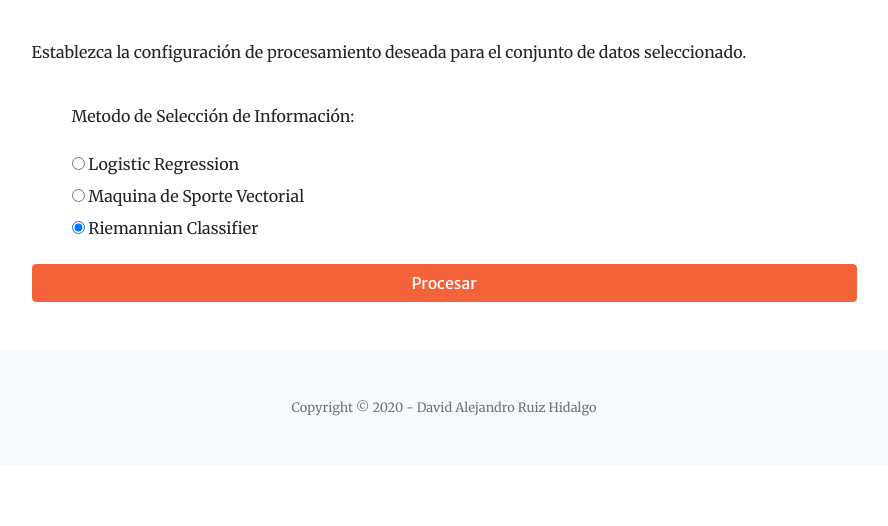
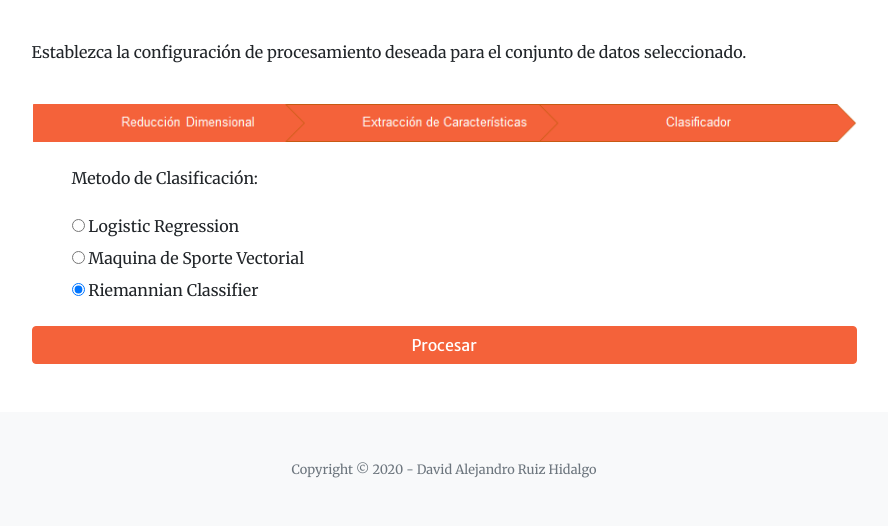
Before and after one commit to davidruizhidalgo/webRemoteSensing, a Django app: page /processing/updateCls/1/ in a window 1280 px wide. Shown: the part 72-598 px from the top of the page, without its empty margins (196-1084 px from the left). Run offline with Django 3.2, Linux system fonts and the light colour scheme; data comes from the database, SQL or seed files in the repository; both versions use the stored data as it was after the commit; parts of the project's set-up code (start-up, migrations or seed data) failed here and were passed over; some libraries are stand-ins or nearby versions.

Commit message:
Formulary front end updated

```diff
--- a/appRemoteSensing/processing/templates/processing/dataset_update_form.html
+++ b/appRemoteSensing/processing/templates/processing/dataset_update_form.html
@@ -8,6 +8,10 @@
       <div class="row mt-3 mb-5">
         <div class="col-md-9 mx-auto">
                 <p align="justify">Establezca la configuración de procesamiento deseada para el conjunto de datos seleccionado.</p>
+            </br>
+            <div>
+            <img src="{% static 'processing/img/frm1.png' %}" style = "height:50%; width:100%" class="center">
+             </div>
             </br>
             <form action="" method="post" >{% csrf_token %}
                     <div style="display: none">  {{ form.as_p}} </div>
--- a/appRemoteSensing/processing/templates/processing/dataset_update_formCL.html
+++ b/appRemoteSensing/processing/templates/processing/dataset_update_formCL.html
@@ -9,11 +9,15 @@
         <div class="col-md-9 mx-auto">
                 <p align="justify">Establezca la configuración de procesamiento deseada para el conjunto de datos seleccionado.</p>
             </br>
+            <div >
+              <img src="{% static 'processing/img/frm3.png' %}" style = "height:50%; width:100%" class="center">
+               </div>
+          </br>
             <form action="" method="post" >{% csrf_token %}
                     <div style="display: none">  {{ form.as_p}} </div>
 
                 <ul style= "list-style-type: none;">
-                    <p><label>Metodo de Selección de Información:</label></p>
+                    <p><label>Metodo de Clasificación:</label></p>
                     {% for radio in form.classifier %}
                     <li>
                         {{ radio.tag }}
@@ -22,9 +26,13 @@
                     {% endfor %}
                 </ul>
 
-
-                 <div class="text-center">
-              <input type="submit" class="btn btn-primary btn-block" value="Procesar" />
+                <div class="text-center">
+                  <input id="button" name="button" type="submit" class="btn btn-primary btn-block" value="Procesar" />
+                  <script type="text/javascript">
+                    document.getElementById('button').onclick = function() {
+                      alert("Por favor espere a que la pagina genere los resultados ");
+                    }
+                  </script>
             </div>
           </form>
         </div>
--- a/appRemoteSensing/processing/templates/processing/dataset_update_formFE.html
+++ b/appRemoteSensing/processing/templates/processing/dataset_update_formFE.html
@@ -9,6 +9,10 @@
         <div class="col-md-9 mx-auto">
                 <p align="justify">Establezca la configuración de procesamiento deseada para el conjunto de datos seleccionado.</p>
             </br>
+            <div >
+              <img src="{% static 'processing/img/frm2.png' %}" style = "height:50%; width:100%" class="center">
+            </div>
+          </br>
             <form action="" method="post" >{% csrf_token %}
                     <div style="display: none">  {{ form.as_p}} </div>
 
--- a/requirements.txt
+++ b/requirements.txt
@@ -1,5 +1,5 @@
 Pillow==6.2.1
-django==2.2.8
+django==3.0.1
 tensorflow-gpu==1.15
 keras==2.2.4
 matplotlib==3.1.1
```
Also changed, not shown: appRemoteSensing/db.sqlite3, appRemoteSensing/processing/static/processing/img/frm1.png (added), appRemoteSensing/processing/static/processing/img/frm2.png (added), appRemoteSensing/processing/static/processing/img/frm3.png (added), 4 other files.
